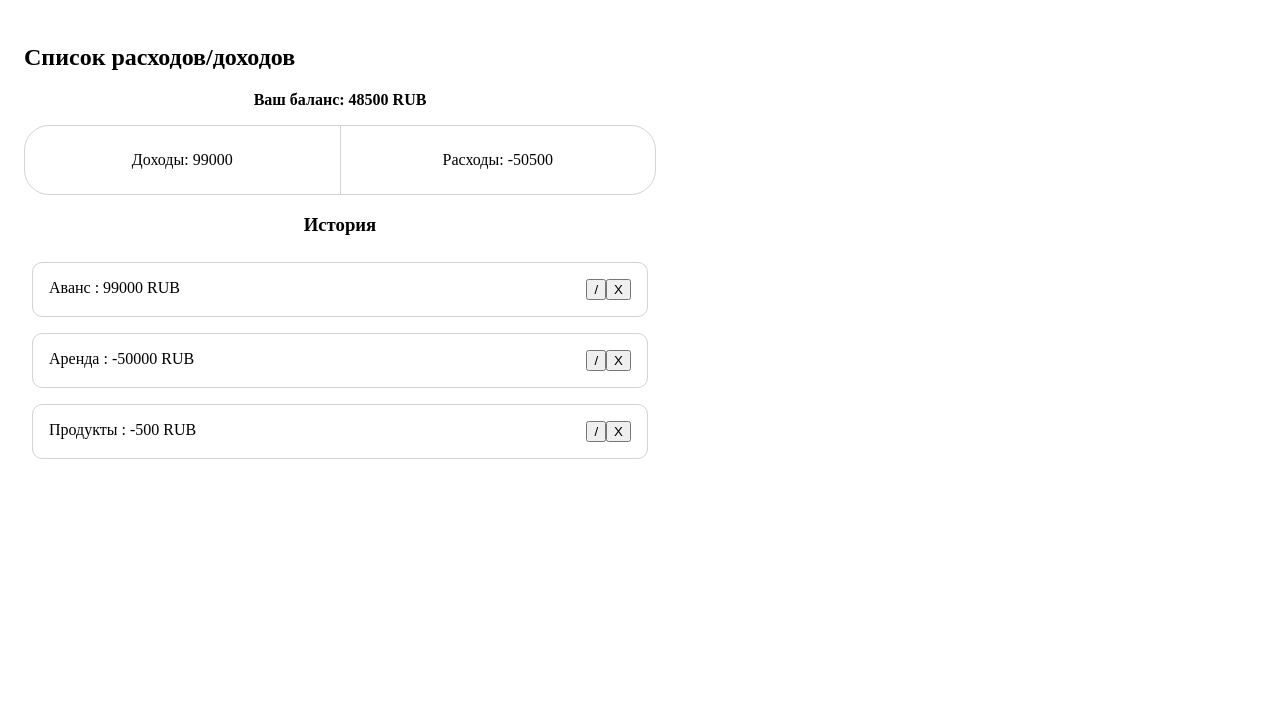
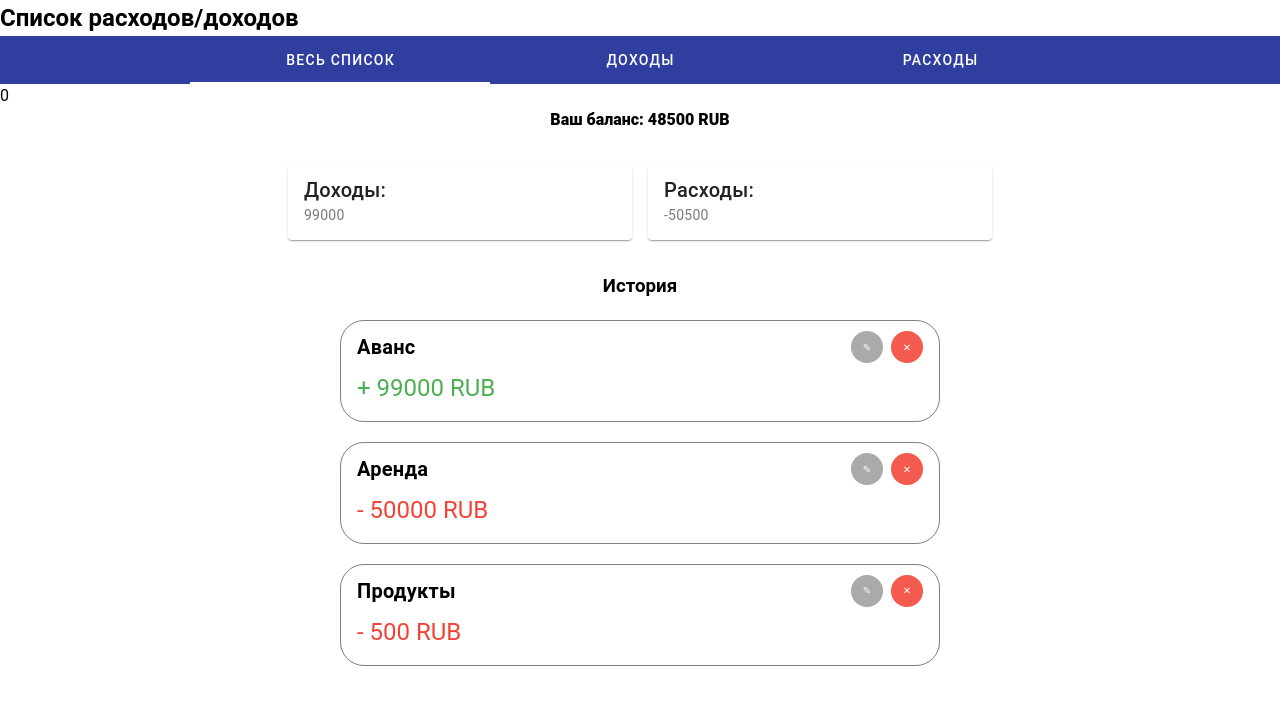
Before and after one commit to ivoron/vite-project, a Vue app: page / in a window 1280 px wide. Shown: the top 704 px of the page. Built offline with nearby package versions, Linux system fonts and the light colour scheme.

Commit message:
add fuetify

```diff
--- a/package.json
+++ b/package.json
@@ -9,7 +9,8 @@
     "preview": "vite preview"
   },
   "dependencies": {
-    "vue": "^3.3.8"
+    "vue": "^3.3.8",
+    "vuetify": "^3.5.14"
   },
   "devDependencies": {
     "@vitejs/plugin-vue": "^4.5.0",
--- a/src/App.vue
+++ b/src/App.vue
@@ -25,6 +25,7 @@ const transactions = ref([
 
 const income = ref(0);
 const expense = ref(0);
+const tab = ref(0)
 const isTransactionModalVisible = ref(false);
 const transactionType = ref(null);
 
@@ -67,7 +68,23 @@ const deleteTransaction = (date) => {
 
 <template>
   <div class="app">
+
     <h2>Список расходов/доходов</h2>
+    <v-tabs bg-color="indigo-darken-2" fixed-tabs v-model="tab">
+      <v-tab>
+        Весь список
+      </v-tab>
+      <v-tab>
+        Доходы
+      </v-tab>
+      <v-tab>
+        Расходы
+      </v-tab>
+    </v-tabs>
+    <v-window v-model="tab">
+      {{ tab }}
+    </v-window>
+
     <NewTransactionModal v-if="isTransactionModalVisible" :transactionType="transactionType"
       @addTransaction="addTransaction" @cancelTransaction="hideTransactionMaster" />
     <BalanceManager :income="income" :expense="expense" @createTransaction="showTransactionMaster" />
@@ -75,10 +92,3 @@ const deleteTransaction = (date) => {
       @edit-transaction="editTransaction" />
   </div>
 </template>
-
-<style scoped>
-.app {
-  padding: 1rem;
-  width: 50%;
-}
-</style>
--- a/src/components/BalanceManager.vue
+++ b/src/components/BalanceManager.vue
@@ -11,46 +11,19 @@ withDefaults(defineProps<Props>(), {
 
 const emit = defineEmits(['createTransaction'])
 
-const showNewTransactionModal = (e) => {
-  emit('createTransaction', e.target.id)
+const showNewTransactionModal = (type) => {
+  emit('createTransaction', type)
 }
 
 </script>
 <template>
-  <p class="balance-info__header">
+  <p class="text-center font-weight-bold">
     <strong> Ваш баланс: {{ income + expense }} RUB </strong>
   </p>
-  <div class="balance-info" @click="showNewTransactionModal">
-    <div class="balance-info__income" id="income">Доходы: {{ income }}</div>
-    <div class="balance-info__expense" id="expense">Расходы: {{ expense }}</div>
+  <div class="d-flex mx-auto justify-center align-items-center">
+    <v-card class="mx-2 my-8" width="344" title="Доходы:" :subtitle="income" link
+      @click="() => showNewTransactionModal('income')"></v-card>
+    <v-card class="mx-2 my-8" width="344" title="Расходы:" :subtitle="expense" link
+      @click="() => showNewTransactionModal('expense')"></v-card>
   </div>
 </template>
-<style scoped>
-.balance-info {
-  display: flex;
-  justify-content: space-between;
-  border: 1px solid lightgray;
-  border-radius: 25px;
-}
-
-.balance-info__income,
-.balance-info__expense {
-  width: 50%;
-  padding: 25px;
-  text-align: center;
-  align-content: center;
-  margin: auto;
-}
-
-.balance-info__income:hover,  .balance-info__expense:hover {
-  background-color: lightgray;
-}
-
-.balance-info__income {
-  border-right: 1px solid lightgray;
-}
-
-.balance-info__header {
-  text-align: center;
-}
-</style>
--- a/src/components/Transaction.vue
+++ b/src/components/Transaction.vue
@@ -15,17 +15,24 @@ const emit = defineEmits(['delete', 'edit'])
 </script>
 
 <template>
-  <div :class="['transaction-card', transaction.sum > 0 ? 'transaction-card__income' : 'transaction-card__expense']">
-    <div class="transaction-card__info">
-      <span>
-        {{ transaction.title }} : {{ transaction.sum }} RUB
-      </span>
-    </div>
-    <div class="transaction-card__tools">
-      <button @click="() => emit('edit')">/</button>
-      <button @click="() => emit('delete')">X</button>
-    </div>
-  </div>
+  <v-card border="opacity-50 sm" class="mx-auto mt-5" min-width="600" rounded="xl" variant="text">
+    <template v-slot:title>
+      <div class="text-h6 font-weight-bold">{{ transaction.title }}</div>
+    </template>
+    <template v-slot:append>
+      <v-btn @click="() => emit('edit')" class="bg-grey mr-2" size="x-small" variant="tonal" icon="$edit" title="править">
+        &#9998;
+      </v-btn>
+      <v-btn @click="() => emit('delete')" class="bg-red" size="x-small" variant="tonal" icon="$delete" title="удалить">
+        &#10005;
+      </v-btn>
+    </template>
+    <template v-slot:text>
+      <div :class="['text-h5', transaction.sum > 0 ? 'text-green' : 'text-red']">
+        {{ transaction.sum > 0 ? '+ ' + Math.abs(transaction.sum) : '- ' + Math.abs(transaction.sum) }} RUB
+      </div>
+    </template>
+  </v-card>
 </template>
 
 <style scoped>
--- a/src/components/TransitionsHistory.vue
+++ b/src/components/TransitionsHistory.vue
@@ -22,7 +22,7 @@ const sortedTransactions = computed(() => {
 
 <template>
   <div class="transactions-list">
-    <h3>История</h3>
+    <h3>История {{ sortedTransactions.length === 0 ? ' пуста': '' }}</h3>
     <Transaction
       v-for="transaction in sortedTransactions"
       :key="transaction.date"
--- a/src/main.js
+++ b/src/main.js
@@ -2,4 +2,15 @@ import { createApp } from 'vue'
 import './style.css'
 import App from './App.vue'
 
-createApp(App).mount('#app')
+import 'vuetify/styles'
+import { createVuetify } from 'vuetify'
+import * as components from 'vuetify/components'
+import * as directives from 'vuetify/directives'
+
+const vuetify = createVuetify({
+  components,
+  directives,
+})
+
+
+createApp(App).use(vuetify).mount('#app')
```
Also changed, not shown: 1 other file (tests, documents, lock files or other folders).
